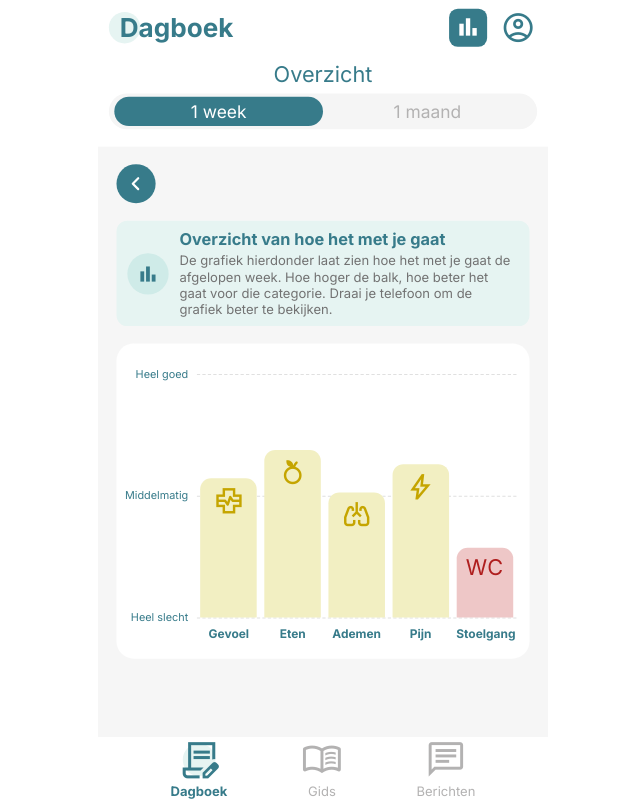
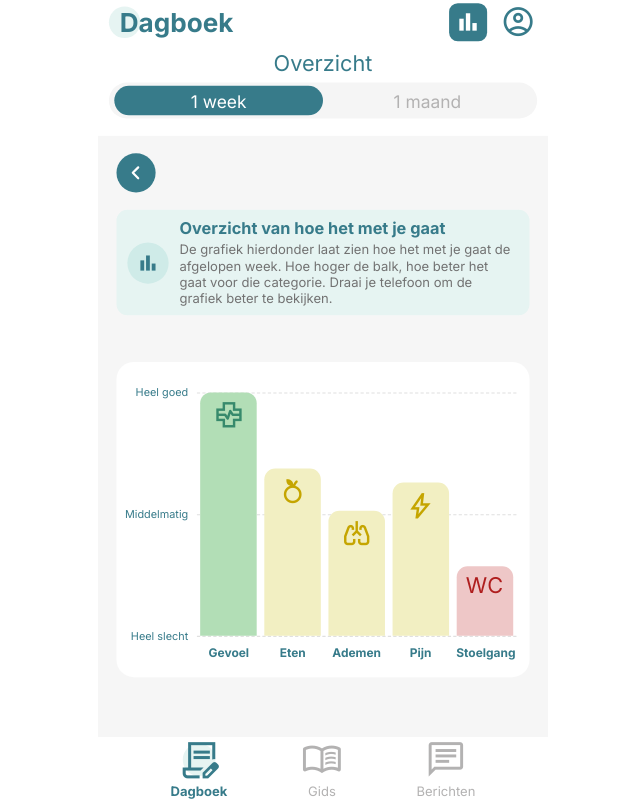
Before and after one commit to plieverse/herstelgids, a React (Vite) app in the folder client/: page /dagboek/overzicht in a window 1280 px wide. Shown: the whole page, without its empty margins (317-957 px from the left). Built offline with nearby package versions, Linux system fonts and the light colour scheme; no server answers.

Commit message:
Center chart vertically, align topbars, fix button order, add green demo bar
Co-Authored-By: Claude Sonnet 4.6 <noreply@anthropic.com>

```diff
--- a/client/src/components/diary/VoortgangsGrafiek.jsx
+++ b/client/src/components/diary/VoortgangsGrafiek.jsx
@@ -18,7 +18,9 @@ function themeKey(avg, isStool = false) {
 }
 
 // Seeded fallback score (1-5) matching DiaryHistoriePage logic
+// qIdx 0 (Gevoel) returns high values so demo shows a green bar
 function seeded(daysAgo, qIdx) {
+  if (qIdx === 0) return 5;
   return (Math.abs((daysAgo * 31 + qIdx * 17) % 5)) + 1;
 }
 
--- a/client/src/pages/diary/DiaryIngevuldPage.jsx
+++ b/client/src/pages/diary/DiaryIngevuldPage.jsx
@@ -214,11 +214,11 @@ export default function DiaryIngevuldPage() {
             }} onClick={handleTripleClick}>Dagboek</span>
           </div>
           <div style={{ display: 'flex', flexDirection: 'row', alignItems: 'center', gap: '11px' }}>
+            <div onClick={() => navigate('/dagboek/bewerken/0/1')} style={{ width: '35px', height: '35px', display: 'flex', alignItems: 'center', justifyContent: 'center', cursor: 'pointer' }}>
+              <span className="material-symbols-outlined" style={{ fontSize: '28px', color: '#377B8A', userSelect: 'none' }}>edit</span>
+            </div>
             <div onClick={() => navigate('/dagboek/overzicht')} style={{ width: '35px', height: '35px', display: 'flex', alignItems: 'center', justifyContent: 'center', cursor: 'pointer' }}>
               <span className="material-symbols-outlined" style={{ fontSize: '28px', color: '#377B8A', userSelect: 'none' }}>bar_chart</span>
-            </div>
-            <div onClick={() => navigate('/dagboek/bewerken/0/1')} style={{ width: '35px', height: '35px', display: 'flex', alignItems: 'center', justifyContent: 'center', cursor: 'pointer' }}>
-              <span className="material-symbols-outlined" style={{ fontSize: '28px', color: '#377B8A', userSelect: 'none' }}>edit</span>
             </div>
             <div onClick={() => setProfileOpen(true)} style={{ width: '35px', height: '35px', display: 'flex', alignItems: 'center', justifyContent: 'center', cursor: 'pointer' }}>
               <span className="material-symbols-outlined" style={{ fontSize: '32px', color: '#377B8A', userSelect: 'none' }}>account_circle</span>
--- a/client/src/pages/diary/DiaryOverzichtPage.jsx
+++ b/client/src/pages/diary/DiaryOverzichtPage.jsx
@@ -34,7 +34,7 @@ export default function DiaryOverzichtPage() {
       {/* ── Topbar ── */}
       <div style={{
         position: 'absolute', left: 0, top: 0,
-        width: '414px', height: '135px', background: '#FFFFFF',
+        width: '414px', height: '125px', background: '#FFFFFF',
         display: 'flex', flexDirection: 'column',
         padding: '0 10px 12px', boxSizing: 'border-box', gap: '6px',
       }}>
@@ -43,7 +43,7 @@ export default function DiaryOverzichtPage() {
         <div style={{
           display: 'flex', flexDirection: 'row',
           justifyContent: 'space-between', alignItems: 'center',
-          height: '50px', flexShrink: 0,
+          height: '40px', flexShrink: 0,
         }}>
           <div style={{
             position: 'relative', display: 'flex', flexDirection: 'row',
@@ -134,10 +134,10 @@ export default function DiaryOverzichtPage() {
 
       {/* ── Scrollable content ── */}
       <div style={{
-        position: 'absolute', top: '135px', bottom: '58px',
+        position: 'absolute', top: '125px', bottom: '58px',
         left: 0, right: 0, overflowY: 'auto', overscrollBehavior: 'none',
       }}>
-        <div style={{ padding: '16px 17px 28px', display: 'flex', flexDirection: 'column', gap: '16px' }}>
+        <div style={{ padding: '16px 17px 28px', display: 'flex', flexDirection: 'column', gap: '16px', minHeight: '100%', boxSizing: 'border-box' }}>
 
           {/* Back button */}
           <div>
@@ -179,9 +179,11 @@ export default function DiaryOverzichtPage() {
             </div>
           </div>
 
-          {/* Chart card */}
-          <div style={{ background: '#FFFFFF', borderRadius: '16px', padding: '16px 12px 16px' }}>
-            <VoortgangsGrafiek days={days} />
+          {/* Chart card — flex: 1 so it fills remaining height and centers vertically */}
+          <div style={{ flex: 1, display: 'flex', alignItems: 'center' }}>
+            <div style={{ background: '#FFFFFF', borderRadius: '16px', padding: '16px 12px', width: '100%' }}>
+              <VoortgangsGrafiek days={days} />
+            </div>
           </div>
 
         </div>
```
